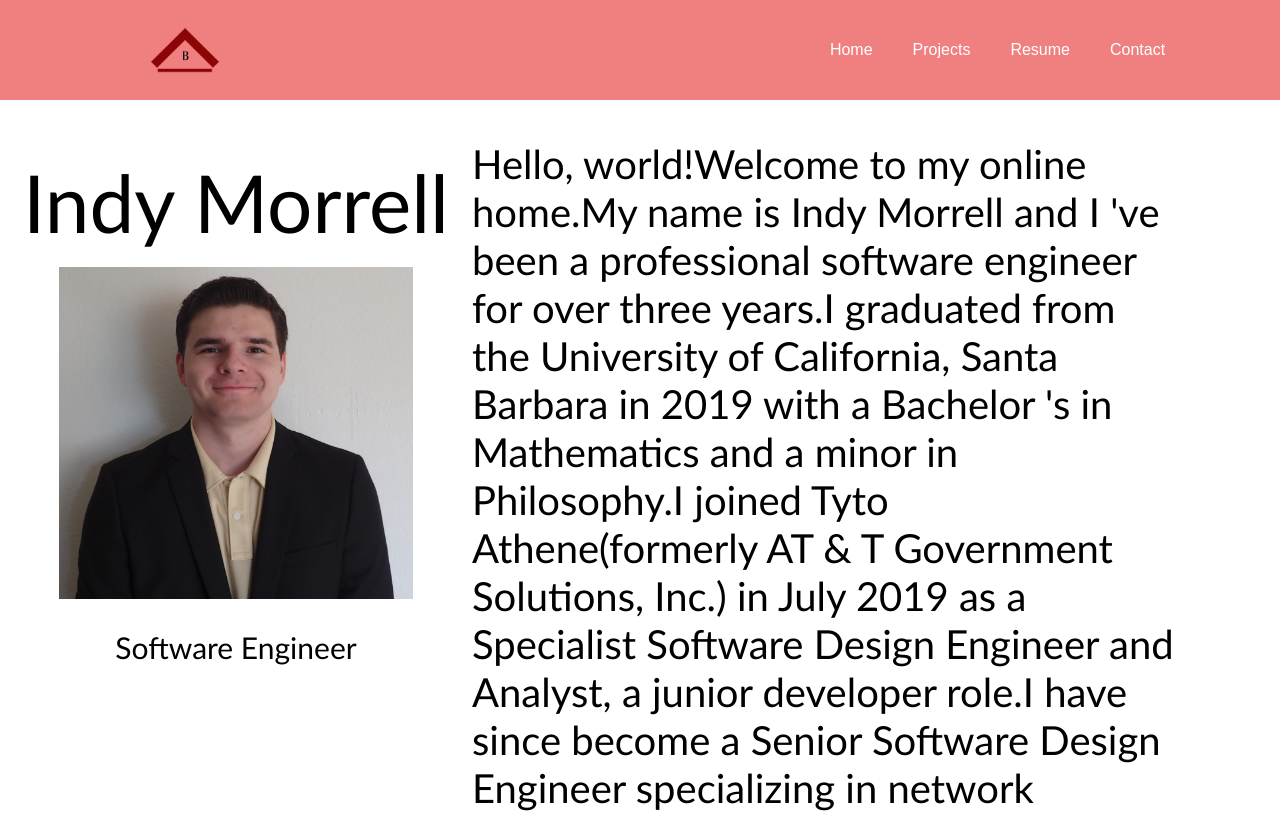
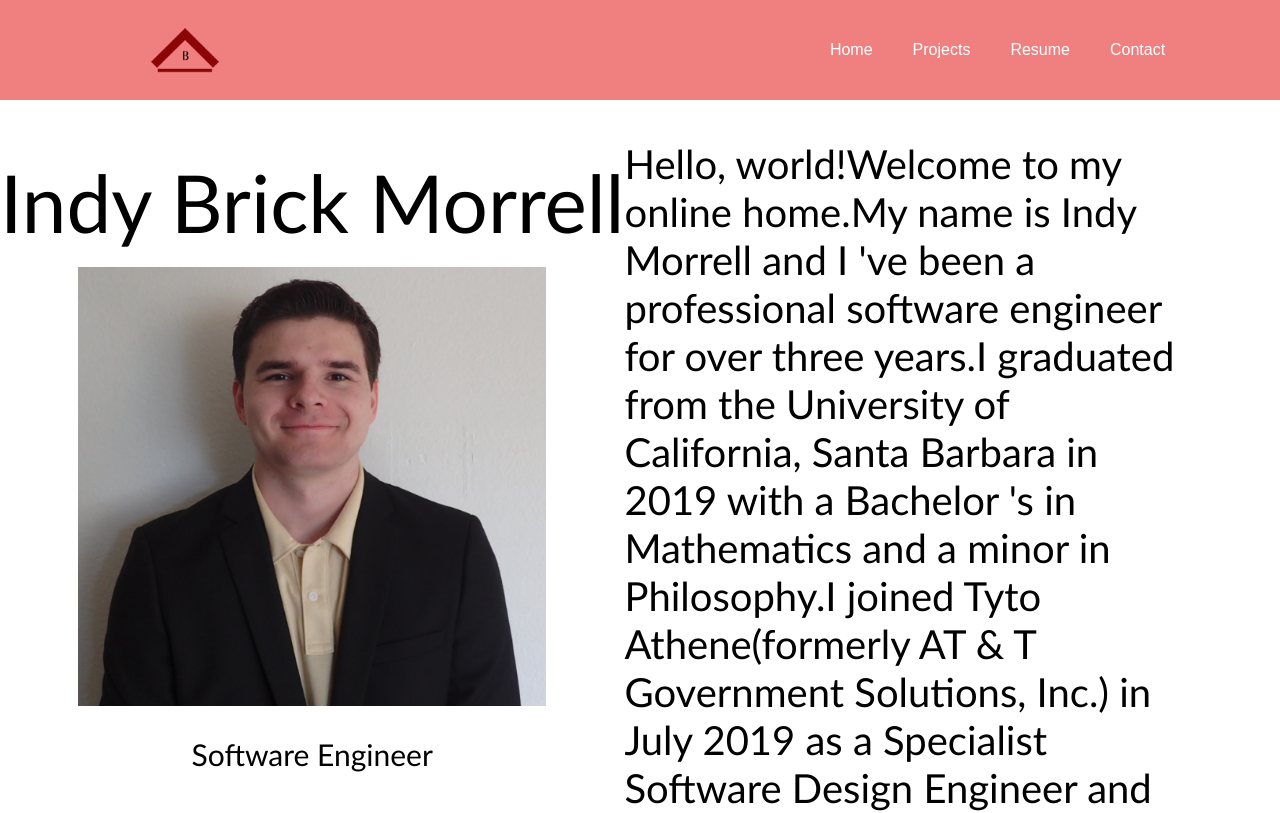
Before and after one commit to indybrick/indybrick.github.io, a React (Create React App) app: page / in a window 1280 px wide. Shown: the top 813 px of the page. Built offline with nearby package versions, Linux system fonts and the light colour scheme.

Commit message:
Update Home.js

```diff
--- a/src/pages/Home.js
+++ b/src/pages/Home.js
@@ -3,11 +3,12 @@ import Selfie from '../assets/websitePhoto.png'
 import '../styles/Home.css'
 
 function Home() {
-    return ( < div className = 'home' >
+    return ( <
+        div className = 'home' >
         <
         div className = 'headerContainerLeft' >
         <
-        h1 > Indy Morrell < /h1> <
+        h1 > Indy Brick Morrell < /h1> <
         img src = { Selfie }
         /> <
         p > Software Engineer < /p> < /
```
